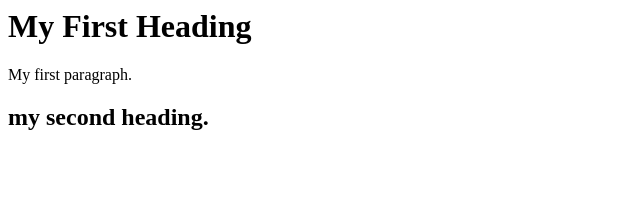
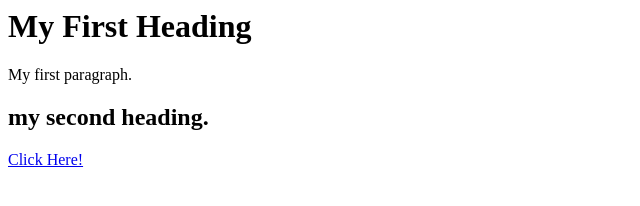
Before and after one commit to ATVATVARS1/my-first-webpage-25, a plain HTML site: page index.html in a window 1280 px wide. Shown: the whole page, without its empty margins (0-640 px from the left). Drawn offline with Linux system fonts and the light colour scheme.

Commit message:
the first link is added

```diff
--- a/index.html
+++ b/index.html
@@ -7,3 +7,8 @@
 
 </body>
 </html>
+<p><a href="button.html">Click Here!</a></p>
+
+
+</body>
+</html>
```
